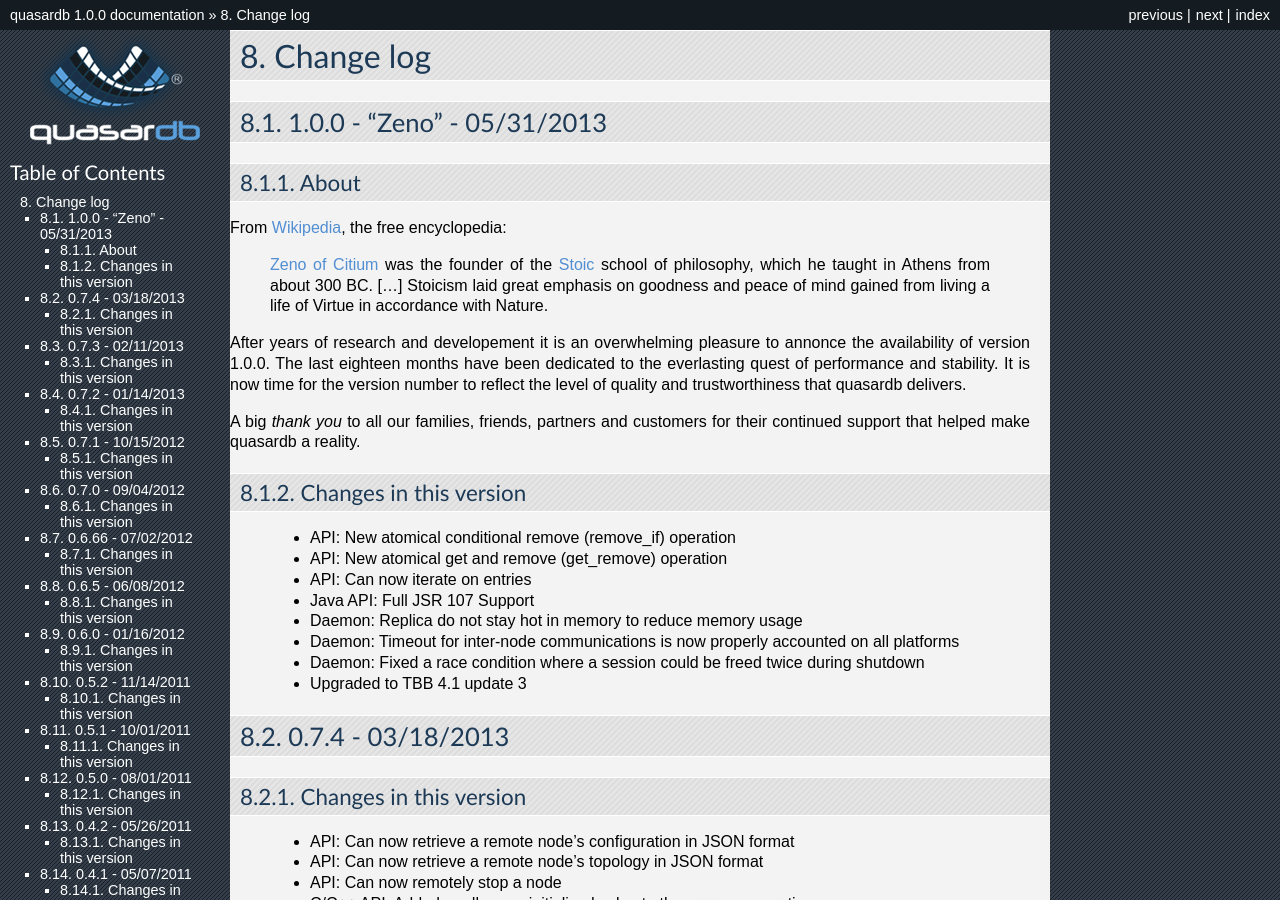
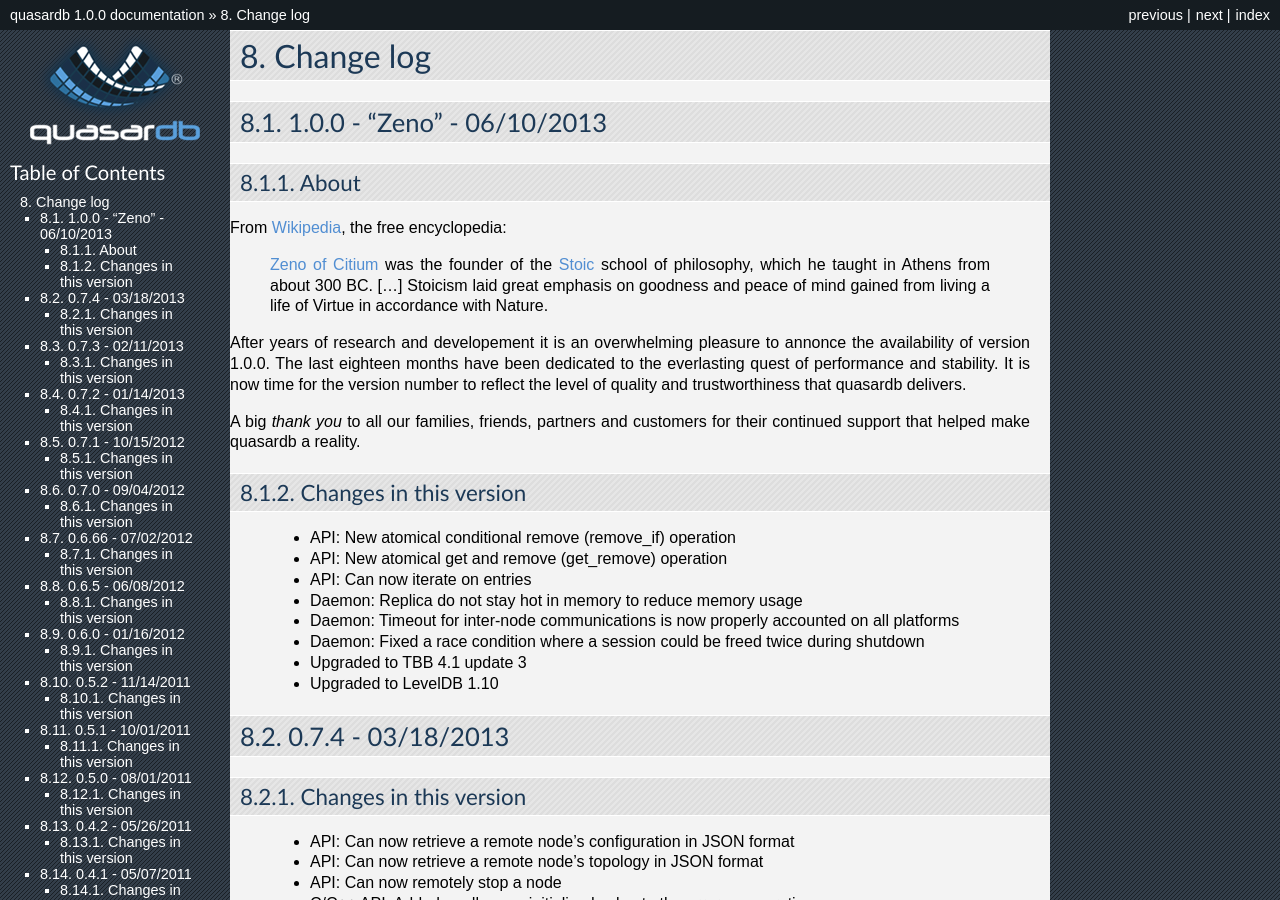
Before and after one commit to iltommi/qdb-documentation, a Sphinx documentation site: the page built from source/changes.rst, in a window 1280 px wide and 900 px high. Built offline with Sphinx 7.4.7, drawn with Linux system fonts in a browser that asks for light colours.

Commit message:
Update Changes

```diff
--- a/source/changes.rst
+++ b/source/changes.rst
@@ -1,7 +1,7 @@
 Change log
 **********
 
-1.0.0 - "Zeno" - 05/31/2013
+1.0.0 - "Zeno" - 06/10/2013
 ===========================
 
 About
@@ -21,11 +21,11 @@ Changes in this version
     * API: New atomical conditional remove (remove_if) operation
     * API: New atomical get and remove (get_remove) operation
     * API: Can now iterate on entries
-    * Java API: Full JSR 107 Support
     * Daemon: Replica do not stay hot in memory to reduce memory usage
     * Daemon: Timeout for inter-node communications is now properly accounted on all platforms
     * Daemon: Fixed a race condition where a session could be freed twice during shutdown
     * Upgraded to TBB 4.1 update 3
+    * Upgraded to LevelDB 1.10
 
 0.7.4 - 03/18/2013
 ==================
```
